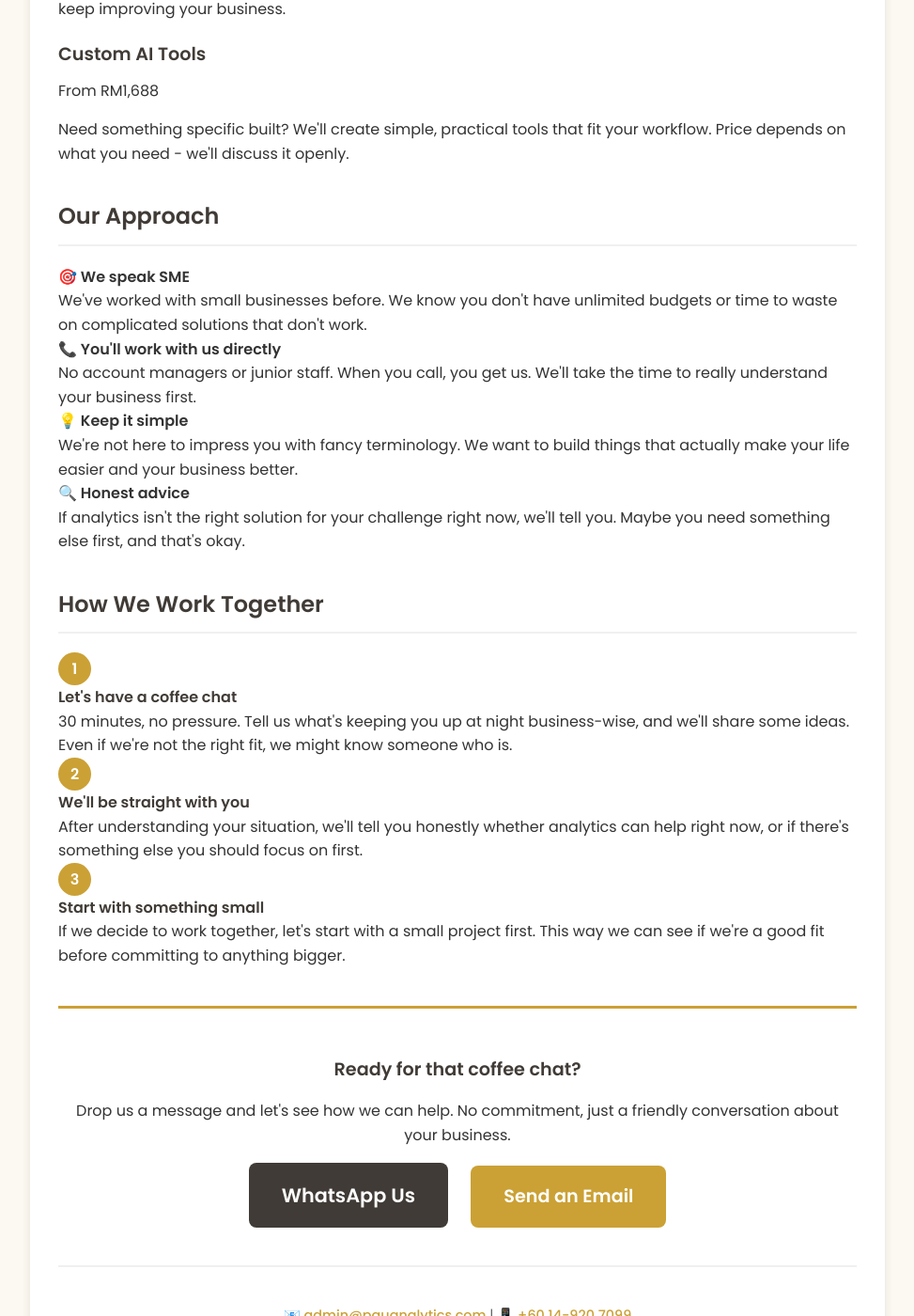
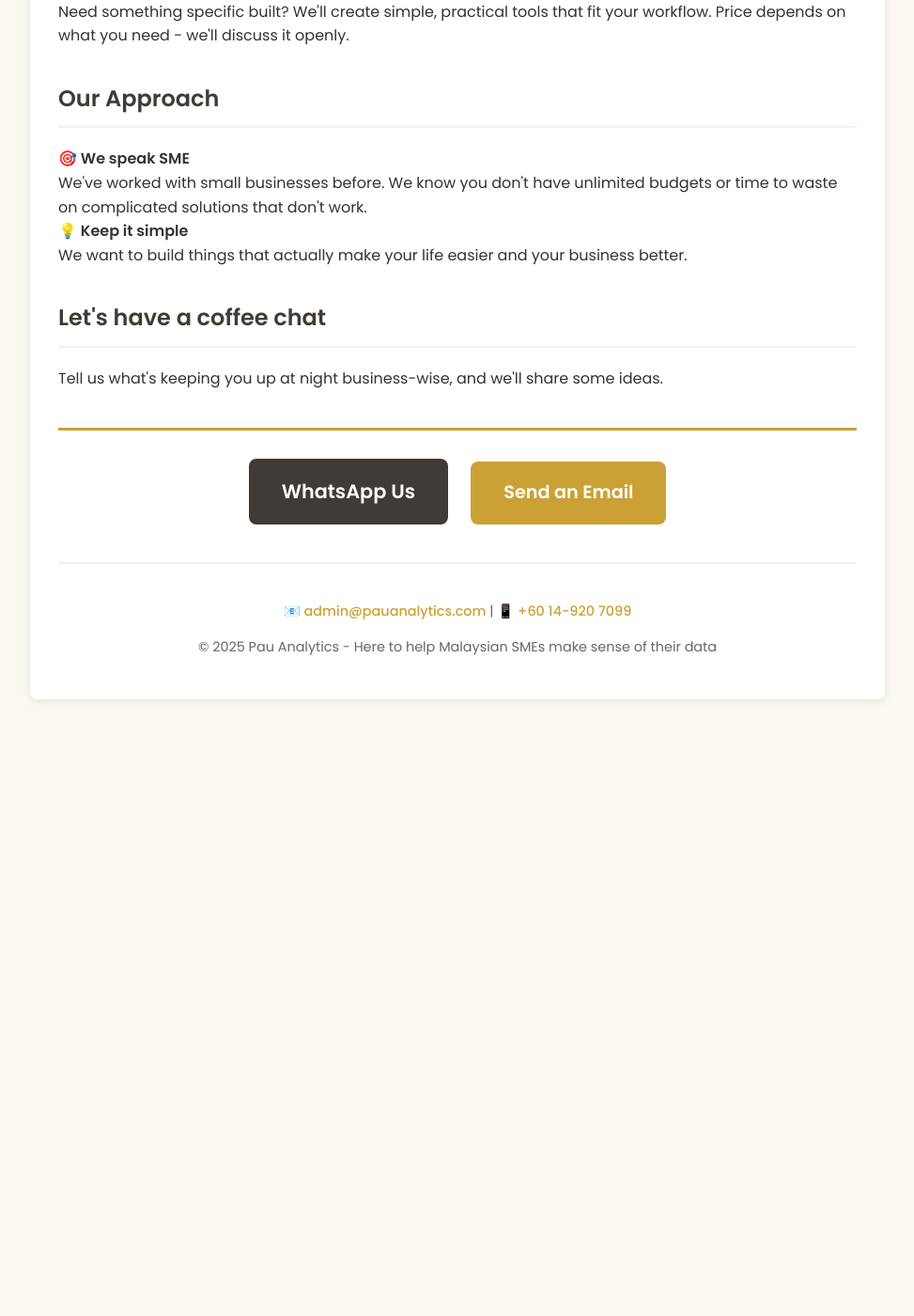
Before and after one commit to lyven81/pinnacles-learning-website, a Jekyll site: the page canva.html, which Jekyll copies as it is, in a window 1280 px wide and 1400 px high, scrolled down 2050 px. Shown: the whole window at 94% size, without its empty margins (153-1126 px from the left). Built offline with Jekyll 4.4.1, drawn with Linux system fonts in a browser that asks for light colours; after the commit the page ends 2814 px from its top, so only the background shows below that; some of the changed text lies outside the part shown.

Commit message:
Streamline messaging for clarity and directness
- canva.html: Removed redundant text, made more concise and direct
- landing-page.html: Simplified hero section, removed unnecessary elements
- Focus on clear, simple language without fluff or over-explanation
- Streamlined value propositions and approach descriptions

🤖 Generated with [Claude Code](https://claude.ai/code)

Co-Authored-By: Claude <noreply@anthropic.com>

```diff
--- a/canva.html
+++ b/canva.html
@@ -324,7 +324,7 @@
       <h1>Pau Analytics</h1>
       <p>Data Analytics Support for Malaysian SMEs</p>
       <div class="intro-note">
-        <p>Hi! We're here to help Malaysian SMEs like yours make sense of their business data. Whether you're drowning in spreadsheets or just curious about what your data could tell you, we'd love to chat and see how we can help.</p>
+        <p>We help Malaysian SMEs make sense of their business data.</p>
       </div>
     </header>
 
@@ -356,7 +356,7 @@
       <div class="services-offered">
         <div class="service-item">
           <h3>📊 Data Analytics Support</h3>
-          <p>Think of us as your friendly data team. We'll help you:</p>
+          <p>Friendly data team who will help you:</p>
           <ul>
             <li>Understand which customers are most valuable</li>
             <li>Figure out what's driving your sales (up or down)</li>
@@ -367,7 +367,7 @@
 
         <div class="service-item">
           <h3>🤖 Simple AI Tools</h3>
-          <p>No fancy jargon, just practical tools that save you time:</p>
+          <p>Practical tools that save you time:</p>
           <ul>
             <li>Basic chatbots to handle common customer questions</li>
             <li>Tools to automatically process invoices or documents</li>
@@ -409,50 +409,18 @@
           We've worked with small businesses before. We know you don't have unlimited budgets or time to waste on complicated solutions that don't work.
         </div>
         <div class="approach-item">
-          <strong>📞 You'll work with us directly</strong><br>
-          No account managers or junior staff. When you call, you get us. We'll take the time to really understand your business first.
-        </div>
-        <div class="approach-item">
           <strong>💡 Keep it simple</strong><br>
-          We're not here to impress you with fancy terminology. We want to build things that actually make your life easier and your business better.
-        </div>
-        <div class="approach-item">
-          <strong>🔍 Honest advice</strong><br>
-          If analytics isn't the right solution for your challenge right now, we'll tell you. Maybe you need something else first, and that's okay.
+          We want to build things that actually make your life easier and your business better.
         </div>
       </div>
     </section>
 
     <section>
-      <h2>How We Work Together</h2>
-      <div class="how-we-work">
-        <div class="work-step">
-          <div class="step-number">1</div>
-          <div class="step-content">
-            <strong>Let's have a coffee chat</strong><br>
-            30 minutes, no pressure. Tell us what's keeping you up at night business-wise, and we'll share some ideas. Even if we're not the right fit, we might know someone who is.
-          </div>
-        </div>
-        <div class="work-step">
-          <div class="step-number">2</div>
-          <div class="step-content">
-            <strong>We'll be straight with you</strong><br>
-            After understanding your situation, we'll tell you honestly whether analytics can help right now, or if there's something else you should focus on first.
-          </div>
-        </div>
-        <div class="work-step">
-          <div class="step-number">3</div>
-          <div class="step-content">
-            <strong>Start with something small</strong><br>
-            If we decide to work together, let's start with a small project first. This way we can see if we're a good fit before committing to anything bigger.
-          </div>
-        </div>
-      </div>
+      <h2>Let's have a coffee chat</h2>
+      <p>Tell us what's keeping you up at night business-wise, and we'll share some ideas.</p>
     </section>
 
     <div class="cta">
-      <h3>Ready for that coffee chat?</h3>
-      <p>Drop us a message and let's see how we can help. No commitment, just a friendly conversation about your business.</p>
       <a href="https://wa.me/60149207099" target="_blank" class="primary">WhatsApp Us</a>
       <a href="mailto:admin@pauanalytics.com">Send an Email</a>
     </div>
```
Also changed, not shown: landing-page.html (+4 -49 lines).
